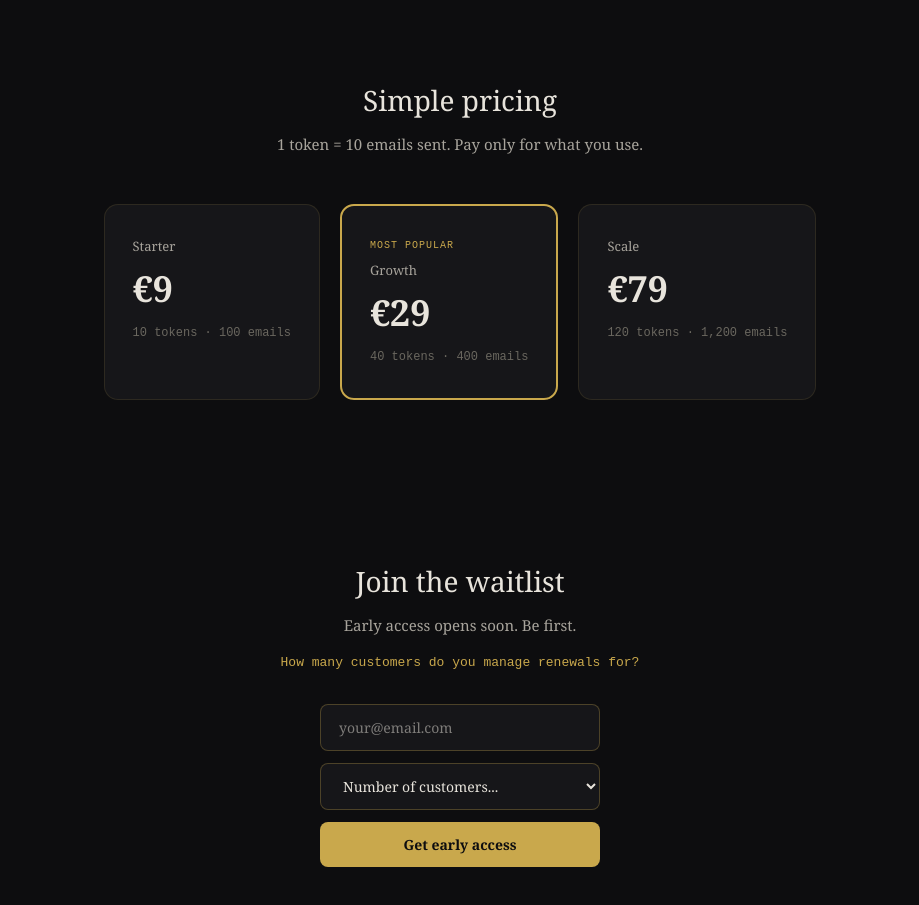
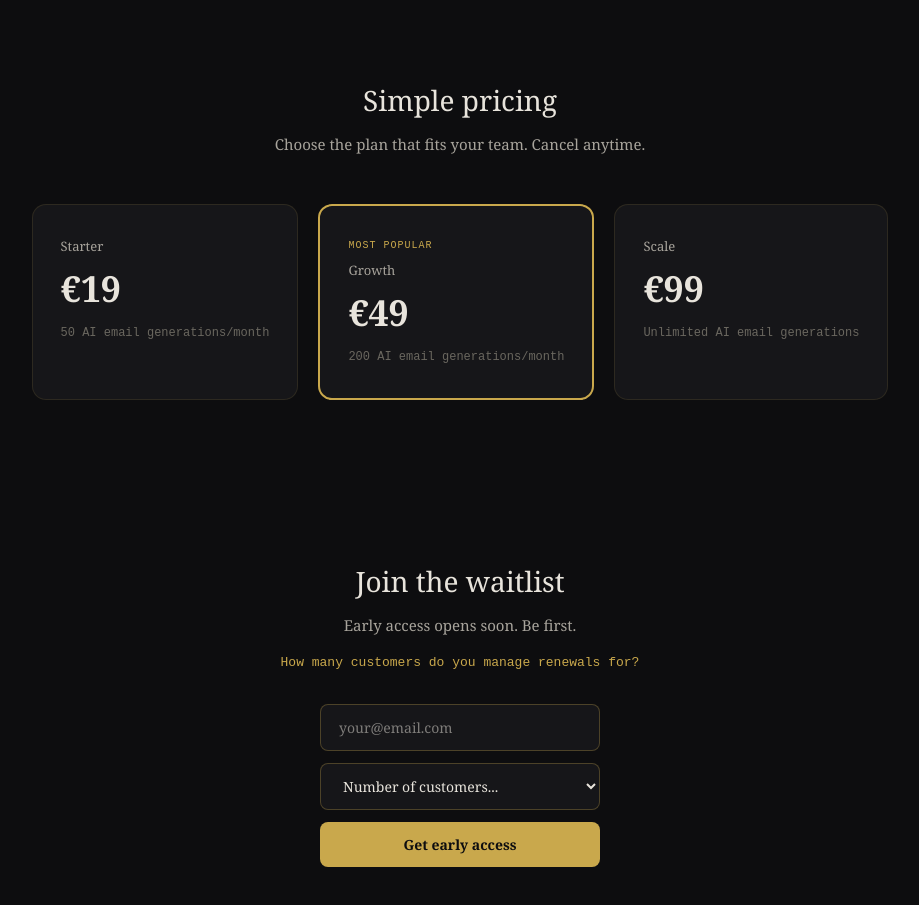
Before and after one commit to Alemeh777/RenewAI, a Next.js app: page / in a window 1280 px wide. Shown: the part 1380-2285 px from the top of the page, without its empty margins (180-1099 px from the left). Built offline with nearby package versions, Linux system fonts and the light colour scheme; no server answers.

Commit message:
Update homepage pricing to match Stripe plans

```diff
--- a/app/page.tsx
+++ b/app/page.tsx
@@ -93,14 +93,14 @@ export default function Home() {
       <section style={{ padding: "80px 40px", textAlign: "center" }}>
         <h2 style={{ fontSize: 28, marginBottom: 12 }}>Simple pricing</h2>
         <p style={{ color: "#a8a49c", marginBottom: 48, fontSize: 15 }}>
-          1 token = 10 emails sent. Pay only for what you use.
+          Choose the plan that fits your team. Cancel anytime.
         </p>
         <div style={{ display: "inline-flex", gap: 20, flexWrap: "wrap",
                       justifyContent: "center" }}>
           {[
-            { name: "Starter", price: "€9", desc: "10 tokens · 100 emails" },
-            { name: "Growth", price: "€29", desc: "40 tokens · 400 emails", hot: true },
-            { name: "Scale", price: "€79", desc: "120 tokens · 1,200 emails" },
+            { name: "Starter", price: "€19", desc: "50 AI email generations/month", hot: false },
+{ name: "Growth", price: "€49", desc: "200 AI email generations/month", hot: true },
+{ name: "Scale", price: "€99", desc: "Unlimited AI email generations", hot: false },
           ].map(p => (
             <div key={p.name} style={{ background: "#161619",
                border: p.hot ? "2px solid #c9a84c" : "1px solid rgba(201,168,76,0.13)",
```
